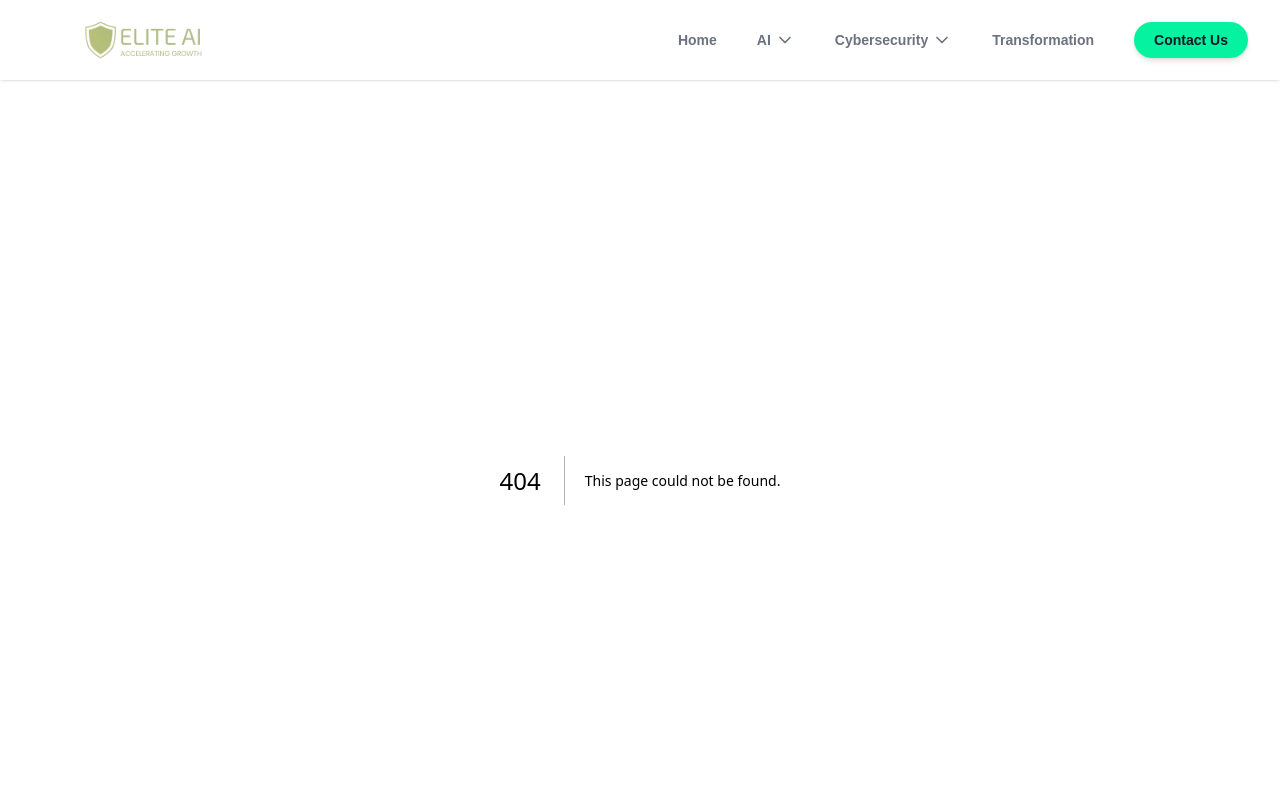
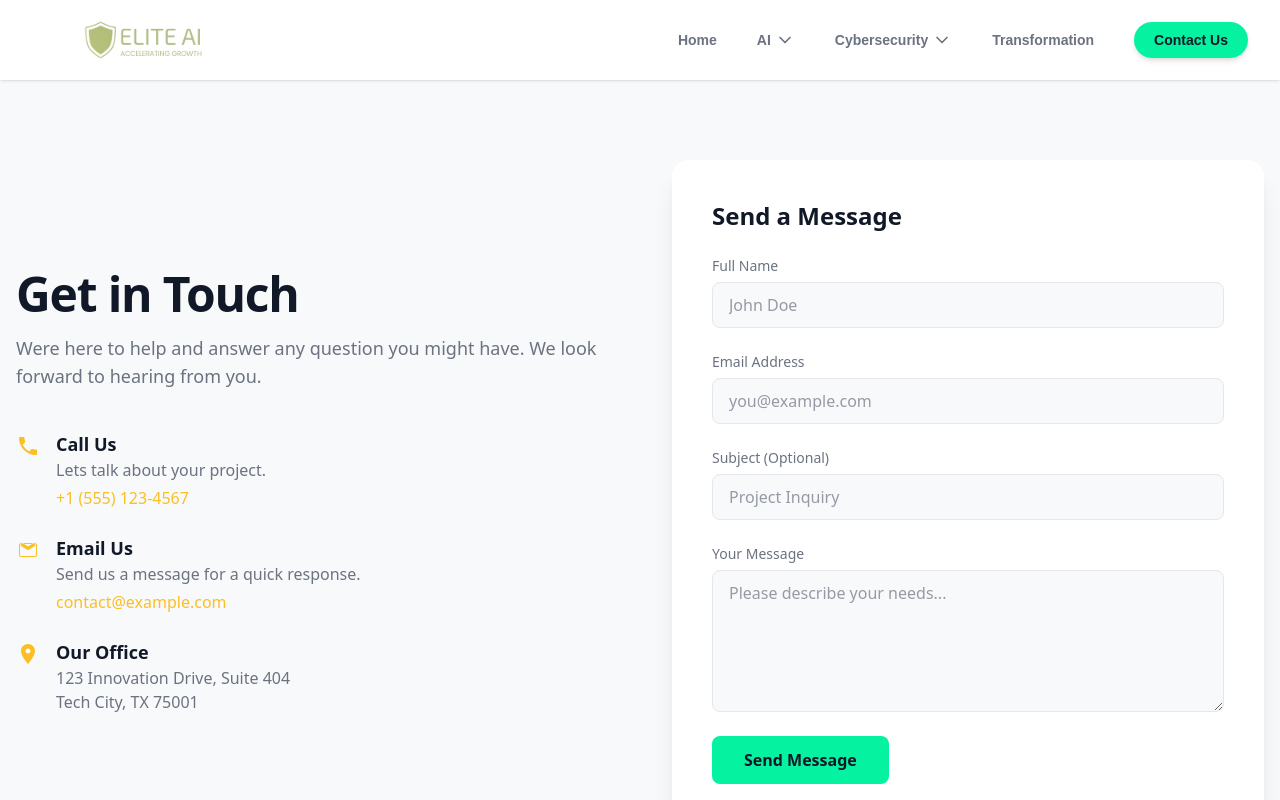
Before and after one commit to AbdulKhaderWali/elite-ai, a Next.js app: page /contact in a window 1280 px wide. Before the commit this address had no page. Shown: the top 800 px of the page. Built offline with nearby package versions, Linux system fonts and the light colour scheme.

Commit message:
add contact page

```diff
--- /dev/null
+++ b/src/app/contact/page.js
@@ -0,0 +1,183 @@
+"use client";
+import React, { useState } from 'react';
+
+// Helper component for icons. In a real Next.js app, you might use a library like lucide-react.
+// For this self-contained component, inline SVGs are used.
+const Icon = ({ path, className = "w-6 h-6" }) => (
+  <svg
+    xmlns="http://www.w3.org/2000/svg"
+    viewBox="0 0 24 24"
+    fill="currentColor"
+    className={className}
+  >
+    <path d={path} />
+  </svg>
+);
+
+// Icon paths
+const ICONS = {
+  mail: "M3 7.5a2.5 2.5 0 0 1 2.5-2.5h13A2.5 2.5 0 0 1 21 7.5v9a2.5 2.5 0 0 1-2.5 2.5h-13A2.5 2.5 0 0 1 3 16.5v-9zM5.5 6a1.5 1.5 0 0 0-1.5 1.5v9a1.5 1.5 0 0 0 1.5 1.5h13a1.5 1.5 0 0 0 1.5-1.5v-9a1.5 1.5 0 0 0-1.5-1.5h-13zM12 12.172l7.3-4.368-1.6-2.69-5.7 3.39-5.7-3.39-1.6 2.69L12 12.172z",
+  phone: "M6.62 10.79a15.45 15.45 0 0 0 6.59 6.59l2.2-2.2c.27-.27.67-.36 1.02-.24 1.12.37 2.33.57 3.57.57.55 0 1 .45 1 1V20c0 .55-.45 1-1 1-9.39 0-17-7.61-17-17 0-.55.45-1 1-1h3.5c.55 0 1 .45 1 1 0 1.25.2 2.45.57 3.57.11.35.02.74-.25 1.02l-2.2 2.2z",
+  location: "M12 2C8.13 2 5 5.13 5 9c0 5.25 7 13 7 13s7-7.75 7-13c0-3.87-3.13-7-7-7zm0 9.5c-1.38 0-2.5-1.12-2.5-2.5s1.12-2.5 2.5-2.5 2.5 1.12 2.5 2.5-1.12 2.5-2.5 2.5z",
+};
+
+export default function App() {
+  const [formStatus, setFormStatus] = useState('');
+
+  const handleSubmit = (e) => {
+    e.preventDefault();
+    const form = e.target;
+    // Basic form validation
+    if (!form.name.value || !form.email.value || !form.message.value) {
+        setFormStatus('Please fill out all required fields.');
+        return;
+    }
+
+    // In a real app, you would handle form submission here
+    // (e.g., send data to an API endpoint).
+    console.log('Form submitted:', {
+        name: form.name.value,
+        email: form.email.value,
+        subject: form.subject.value,
+        message: form.message.value,
+    });
+
+    setFormStatus('Thank you for your message!');
+    form.reset();
+    setTimeout(() => setFormStatus(''), 5000);
+  };
+
+  return (
+    <div className="min-h-screen w-full font-sans antialiased bg-background text-text-primary">
+      <div className="container mx-auto px-4 py-12 md:py-20">
+        <main className="grid grid-cols-1 lg:grid-cols-2 gap-12 lg:gap-16">
+          {/* --- Left Column: Contact Info --- */}
+          <div className="flex flex-col justify-center">
+            <h1 className="text-4xl md:text-5xl font-bold tracking-tight text-text-primary">
+              Get in Touch
+            </h1>
+            <p className="mt-4 text-lg text-text-secondary">
+              Were here to help and answer any question you might have. We look forward to hearing from you.
+            </p>
+            <div className="mt-10 space-y-6">
+              <div className="flex items-start gap-4">
+                <div className="flex-shrink-0 mt-1 text-accent-secondary">
+                  <Icon path={ICONS.phone} />
+                </div>
+                <div>
+                  <h3 className="text-lg font-semibold text-text-primary">Call Us</h3>
+                  <p className="text-text-secondary">Lets talk about your project.</p>
+                  <a href="tel:+1-555-123-4567" className="mt-1 block text-base text-accent-secondary hover:underline font-medium">
+                    +1 (555) 123-4567
+                  </a>
+                </div>
+              </div>
+              <div className="flex items-start gap-4">
+                <div className="flex-shrink-0 mt-1 text-accent-secondary">
+                  <Icon path={ICONS.mail} />
+                </div>
+                <div>
+                  <h3 className="text-lg font-semibold text-text-primary">Email Us</h3>
+                  <p className="text-text-secondary">Send us a message for a quick response.</p>
+                  <a href="mailto:contact@example.com" className="mt-1 block text-base text-accent-secondary hover:underline font-medium">
+                    contact@example.com
+                  </a>
+                </div>
+              </div>
+              <div className="flex items-start gap-4">
+                <div className="flex-shrink-0 mt-1 text-accent-secondary">
+                  <Icon path={ICONS.location} />
+                </div>
+                <div>
+                  <h3 className="text-lg font-semibold text-text-primary">Our Office</h3>
+                  <p className="text-text-secondary">123 Innovation Drive, Suite 404<br />Tech City, TX 75001</p>
+                </div>
+              </div>
+            </div>
+          </div>
+
+          {/* --- Right Column: Contact Form --- */}
+          <div className="p-8 md:p-10 rounded-2xl shadow-xl bg-surface">
+            <form onSubmit={handleSubmit} className="space-y-6">
+              <h2 className="text-2xl font-bold text-text-primary">Send a Message</h2>
+
+              {/* Form Field: Name */}
+              <div>
+                <label htmlFor="name" className="block text-sm font-medium mb-1.5 text-text-secondary">
+                  Full Name
+                </label>
+                <input
+                  type="text"
+                  id="name"
+                  name="name"
+                  required
+                  className="block w-full px-4 py-2.5 rounded-lg transition bg-background border border-border text-text-primary placeholder-text-secondary/70 focus:ring-2 focus:ring-accent-primary focus:border-accent-primary"
+                  placeholder="John Doe"
+                />
+              </div>
+
+              {/* Form Field: Email */}
+              <div>
+                <label htmlFor="email" className="block text-sm font-medium mb-1.5 text-text-secondary">
+                  Email Address
+                </label>
+                <input
+                  type="email"
+                  id="email"
+                  name="email"
+                  required
+                  className="block w-full px-4 py-2.5 rounded-lg transition bg-background border border-border text-text-primary placeholder-text-secondary/70 focus:ring-2 focus:ring-accent-primary focus:border-accent-primary"
+                  placeholder="you@example.com"
+                />
+              </div>
+
+              {/* Form Field: Subject */}
+              <div>
+                <label htmlFor="subject" className="block text-sm font-medium mb-1.5 text-text-secondary">
+                  Subject (Optional)
+                </label>
+                <input
+                  type="text"
+                  id="subject"
+                  name="subject"
+                  className="block w-full px-4 py-2.5 rounded-lg transition bg-background border border-border text-text-primary placeholder-text-secondary/70 focus:ring-2 focus:ring-accent-primary focus:border-accent-primary"
+                  placeholder="Project Inquiry"
+                />
+              </div>
+
+              {/* Form Field: Message */}
+              <div>
+                <label htmlFor="message" className="block text-sm font-medium mb-1.5 text-text-secondary">
+                  Your Message
+                </label>
+                <textarea
+                  id="message"
+                  name="message"
+                  rows="5"
+                  required
+                  className="block w-full px-4 py-2.5 rounded-lg transition resize-y bg-background border border-border text-text-primary placeholder-text-secondary/70 focus:ring-2 focus:ring-accent-primary focus:border-accent-primary"
+                  placeholder="Please describe your needs..."
+                ></textarea>
+              </div>
+
+              {/* Submit Button */}
+              <div className="flex flex-col items-start">
+                <button
+                  type="submit"
+                  className="w-full md:w-auto px-8 py-3 text-base font-semibold rounded-lg transition-all duration-300 ease-in-out bg-accent-primary text-text-primary hover:bg-accent-primary-hover focus:outline-none focus:ring-2 focus:ring-offset-2 focus:ring-accent-primary"
+                >
+                  Send Message
+                </button>
+                {formStatus && (
+                  <p className="mt-4 text-sm text-text-secondary">
+                    {formStatus}
+                  </p>
+                )}
+              </div>
+            </form>
+          </div>
+        </main>
+      </div>
+    </div>
+  );
+}
```
